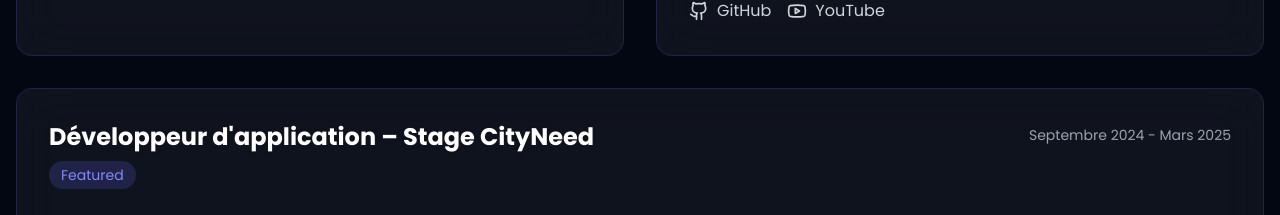
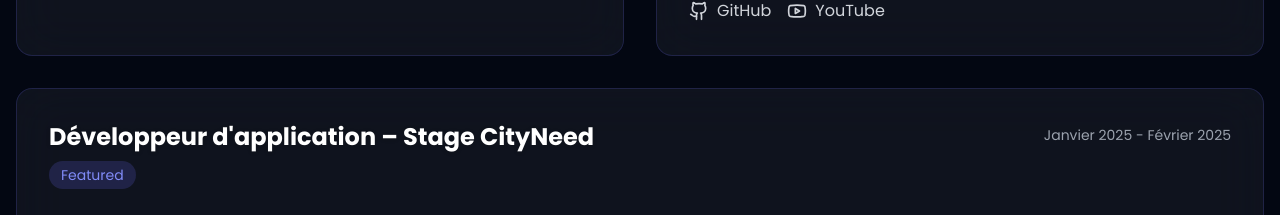
Before and after one commit to nabilsaied15/Saied_nabil, a Next.js app: page / in a window 1280 px wide. Shown: the part 3480-3695 px from the top of the page. Built offline with nearby package versions, Linux system fonts and the light colour scheme.

Commit message:
Update Projects.tsx

```diff
--- a/components/Projects.tsx
+++ b/components/Projects.tsx
@@ -38,7 +38,7 @@ const Projects = () => {
       image: "/images/cropped-01_LOGO-WEB-Simple-fond-transp-1.png",
       technologies: ["Flutter FLOW", "Supabase"],
       note: "",
-      date: "Septembre 2024 - Mars 2025",
+      date: "Janvier 2025 -  Février 2025",
       github: "",
       youtube: "",
       featured: true,
```
